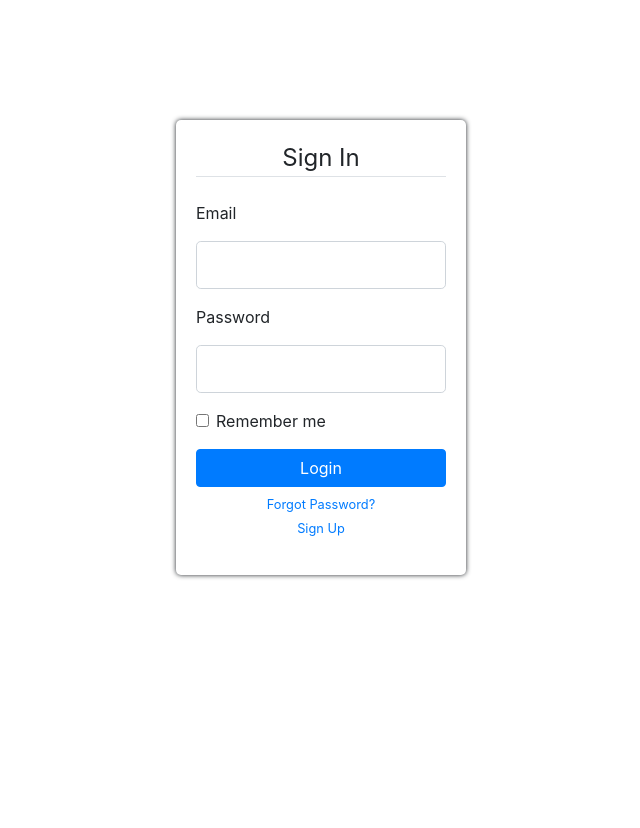
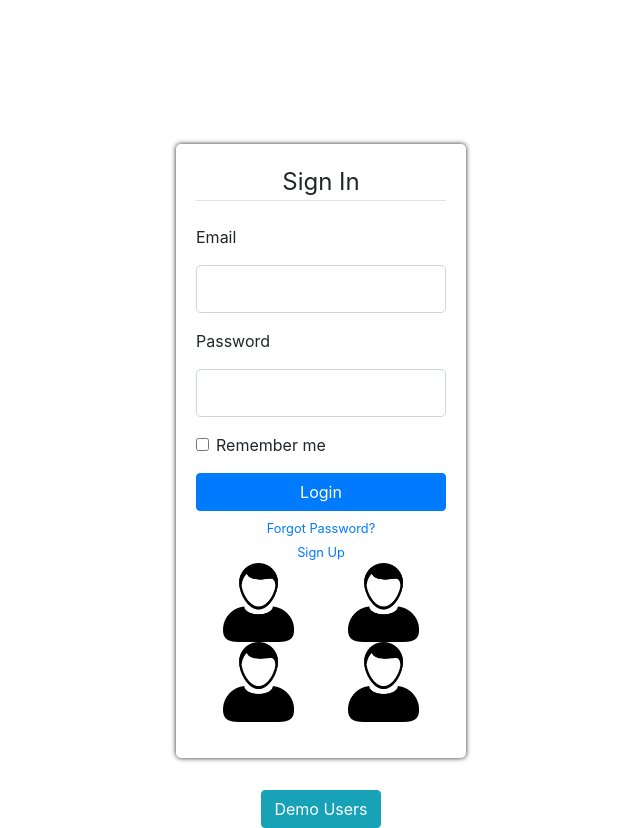
Before and after one commit to JL978/flask-bug-tracker, a Flask app: page /login in a window 1280 px wide. Shown: the whole page, without its empty margins (319-959 px from the left). Before the commit the page ends 579 px from the top, so only its background shows below. Run offline with Flask 2, Linux system fonts and the light colour scheme; some libraries are stand-ins or nearby versions.

Commit message:
Added demo user button and the images for each of the demo user

```diff
--- /dev/null
+++ b/static/demo-user.js
@@ -0,0 +1,14 @@
+document.addEventListener('DOMContentLoaded', ()=>{
+
+    const users = document.querySelector('#demo-users')
+    // const content = document.querySelector('.form-conent')
+    document.querySelector('#demo-button').onclick = function(){
+        users.style.display = 'inherit';
+        users.style.animationPlayState = 'running';
+    //     // content.style.animationPlayState = 'running';
+    //     form.addEventListener('animationend', function(){
+    //         //form.style.animationPlayState = 'initial'
+    //         content.style.display = 'hidden';
+    //     })
+    // }
+})
--- a/static/main.css
+++ b/static/main.css
@@ -2,28 +2,75 @@ body {
     height: 100%;
 }
 
-.form-container{
+.login-row{
     position: relative;
-    top: 15vh;
+    top: 18vh;
+}
+#demo-user{
+    display: none;
+}
+
+@fade-in{
+    from{
+        opacity: 0;
+    }
+    to{
+        opacity: 1;
+    }
+}
+
+img{
+    position: relative;
+    max-width: 75%;
+}
+
+.form-content{
+    animation-name: form-content-fade;
+    animation-duration: 1s;
+    animation-fill-mode: both;
+    animation-play-state: paused;
+    animation-iteration-count: infinite;
+}
+.form-container {
     background: #ffffff;
     padding: 20px;
     border-radius: 5px;
     box-shadow: 0px 0px 5px 0px;
+    animation-name: form-rotate;
+    animation-duration: 1s;
+    animation-fill-mode: none;
+    animation-play-state: paused;
+    animation-iteration-count: initial;
 }
 
-.loginForm {
-    height: 100%;
-    display: flex;
-    justify-content: center;
-    align-items: center;
+.demo-row {
+    position: relative;
+    top: 22vh;
 }
-
-/* #login-error{
-    position: absolute;
-    top: 5vh;
-    padding: 20px;
-} */
 
 legend{
     text-align: center;
 }
+
+@keyframes rotate-to-back{
+    50%{
+        transform: rotateY(180deg);
+    }
+}
+
+@keyframes rotate-to-front{
+    50%{
+        transform: rotateY(180deg);
+    }
+}
+
+
+@keyframes form-content-fade{
+    from {
+        visibility: visible;
+    }
+    to {
+        visibility: hidden;
+    }
+
+}
--- a/templates/login.html
+++ b/templates/login.html
@@ -1,5 +1,6 @@
 {%extends 'template.html'%}
 {%block content%}
+    <script src='{{url_for("static",filename="demo-user.js")}}'></script>
     <section class='container-fluid'>
         <section class='row justify-content-center'>
             {%with messages = get_flashed_messages(with_categories=true)%}
@@ -14,11 +15,11 @@
                 {%endif%}
             {%endwith%}
         </section>
-        <section class='row justify-content-center'>
-            <div class = 'col-8 col-xs-6 col-sm-6 col-md-5 col-lg-4 col-xl-3'>
+        <section class='row justify-content-center login-row'>
+            <div class = 'col-8 col-xs-8 col-sm-6 col-md-5 col-lg-4 col-xl-3'>
                 <form method="POST" action='' class='form-container'>
                     {{form.hidden_tag()}}
-                    <fieldset class="form-group">
+                    <fieldset class="form-group form-content">
                         <legend class="border-bottom mb-4">Sign In</legend>
                         <div class="form-group">
                             <label >{{form.email.label}}</label>
@@ -63,9 +64,30 @@
                                 <a href="{{ url_for('register') }}">Sign Up</a>
                             </small>
                         </div>
+                        <div class='container-fluid' id= 'demo-users'>
+                            <div class= 'row'>
+                                <div class= 'col d-flex justify-content-center'>
+                                    <img src="{{url_for('static', filename = 'media/user.png')}}">
+                                </div>
+                                <div class= 'col d-flex justify-content-center'>
+                                    <img src="{{url_for('static', filename = 'media/user.png')}}">
+                                </div>
+                            </div>
+                            <div class= 'row'>
+                                <div class= 'col d-flex justify-content-center'>
+                                    <img src="{{url_for('static', filename = 'media/user.png')}}">
+                                </div>
+                                <div class= 'col d-flex justify-content-center'>
+                                    <img src="{{url_for('static', filename = 'media/user.png')}}">
+                                </div>
+                            </div>
+                        </div>
                     </fieldset>
                 </form>
             </div>
         </section>
+        <section class='row justify-content-center demo-row'>
+            <button type='button' class='btn btn-info' id='demo-button'>Demo Users</button>
+        </section>
     </section>
 {%endblock content%}
```
Also changed, not shown: static/media/user.png (added).
